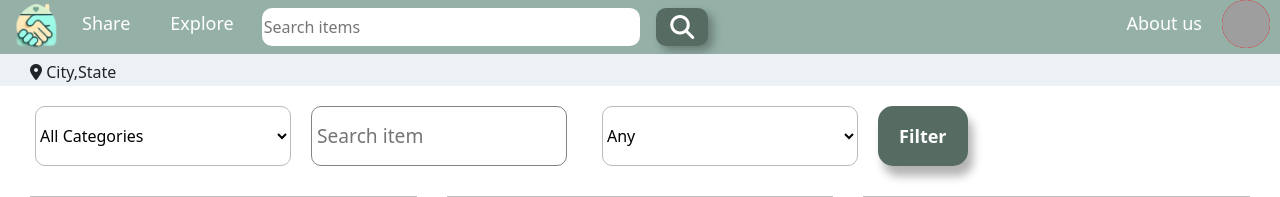
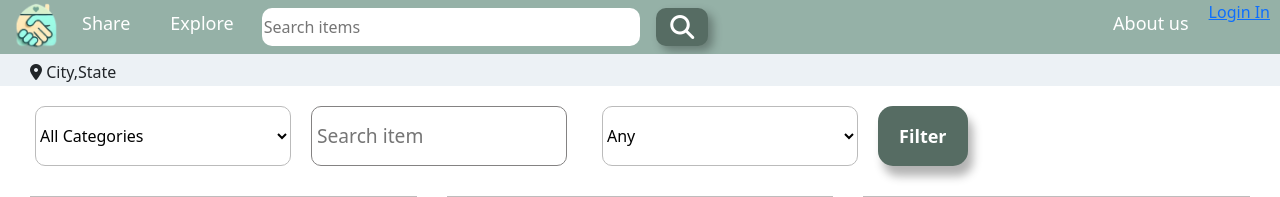
Before and after one commit to Martand24/Neighbourly, a PHP site: page /explore.php in a window 1280 px wide. Shown: the top 197 px of the page. Run offline with PHP 8.4, Linux system fonts and the light colour scheme; grey boxes are pictures that could not be loaded.

Commit message:
Update navbar.php
edited navbar so that when a user is logged out, it will show "login" option and when user is logged in they can go see their profile.

```diff
--- a/includes/navbar.php
+++ b/includes/navbar.php
@@ -1,3 +1,9 @@
+<?php
+if (session_status() === PHP_SESSION_NONE) {
+    session_start(); // Start session only if it's not already started
+}
+?>
+
 <div class="nav-bar">
     <div class="no-collapse">
         <div>
@@ -15,8 +21,12 @@
     <div class="myCollapse">
         <a class="nav-about" href="/aboutUs.html">About us</a>
         <!-- <a class="nav-contact" href="/contactUs.php">Contact Us</a> -->
-        <a class="nav-profile" href="./profile.php">
-            <img src="/profile.png" class="nav-profile" alt="">
-        </a>
+        <?php if (isset($_SESSION['id'])): ?>
+		<a class="nav-profile" href="./profile.php">
+	            <img style="height:2rem; width:2rem" src="/profile.png" class="nav-profile" alt="">
+		</a>
+        <?php else: ?>
+		<a href="./login.php">Login In</a>
+        <?php endif; ?>
     </div>
 </div>
```
